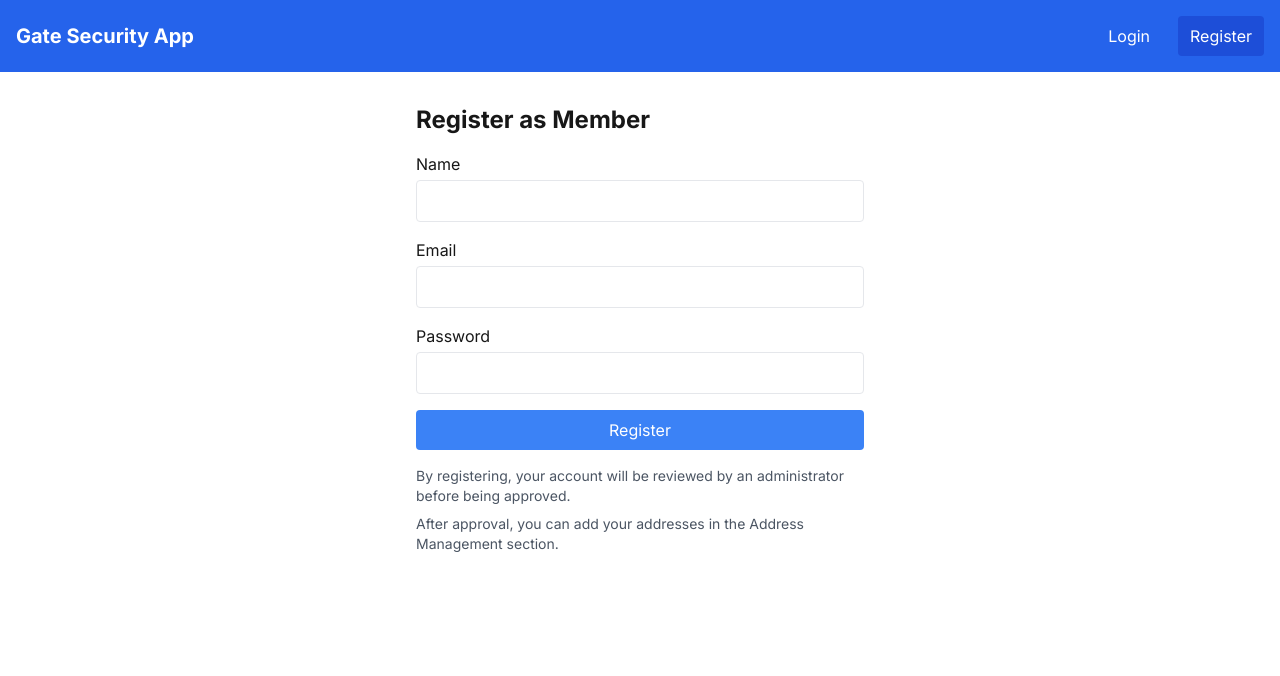
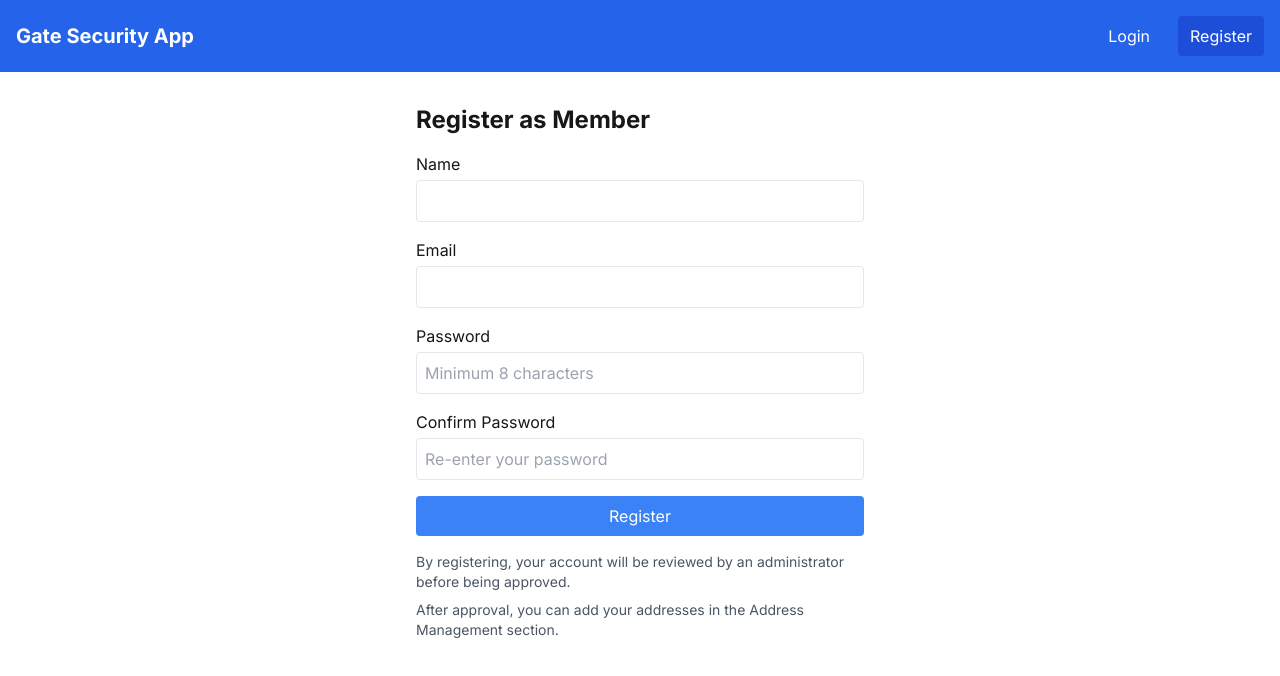
Before and after one commit to Ehernandez0921/hoa-security-app, a Next.js app: page /routes/register in a window 1280 px wide. Shown: the top 676 px of the page. Built offline with nearby package versions, Linux system fonts and the light colour scheme; no server answers; the database is empty.

Commit message:
added password validation

```diff
--- a/src/app/models/user/Registration.ts
+++ b/src/app/models/user/Registration.ts
@@ -2,6 +2,7 @@ export interface RegistrationFormData {
   name: string;
   email: string;
   password: string;
+  confirmPassword: string;
 }
 
 export interface RegistrationResult {
--- a/src/app/routes/register/page.tsx
+++ b/src/app/routes/register/page.tsx
@@ -12,10 +12,23 @@ export default function Register() {
   const [formData, setFormData] = useState<RegistrationFormData>({
     name: '',
     email: '',
-    password: ''
+    password: '',
+    confirmPassword: ''
   })
   const [error, setError] = useState('')
   const [loading, setLoading] = useState(false)
+  const [passwordError, setPasswordError] = useState('')
+
+  // Add password validation function
+  const validatePasswords = (password: string, confirmPassword: string) => {
+    if (confirmPassword && password !== confirmPassword) {
+      setPasswordError('Passwords do not match')
+    } else if (confirmPassword && password.length < 8) {
+      setPasswordError('Password must be at least 8 characters long')
+    } else {
+      setPasswordError('')
+    }
+  }
 
   // Redirect authenticated users away from register page
   useEffect(() => {
@@ -37,8 +50,22 @@ export default function Register() {
   if (status === 'unauthenticated') {
     const handleSubmit = async (e: React.FormEvent) => {
       e.preventDefault()
+
+      // Reset errors
+      setError('')
+
+      // Final validation before submit
+      if (formData.password !== formData.confirmPassword) {
+        setPasswordError('Passwords do not match')
+        return
+      }
+
+      if (formData.password.length < 8) {
+        setPasswordError('Password must be at least 8 characters long')
+        return
+      }
+
       setLoading(true)
-      setError('')
 
       try {
         // Call our dataAccess layer to create the user with Supabase
@@ -79,6 +106,11 @@ export default function Register() {
             {error}
           </div>
         )}
+        {passwordError && (
+          <div className="bg-red-100 border border-red-400 text-red-700 px-4 py-3 rounded mb-4">
+            {passwordError}
+          </div>
+        )}
         <form onSubmit={handleSubmit} className="space-y-4">
           <div>
             <label className="block mb-1">Name</label>
@@ -106,17 +138,40 @@ export default function Register() {
             <label className="block mb-1">Password</label>
             <input
               type="password"
-              className="w-full border p-2 rounded"
+              className={`w-full border p-2 rounded ${passwordError ? 'border-red-500' : ''}`}
               value={formData.password}
-              onChange={e => setFormData({...formData, password: e.target.value})}
+              onChange={e => {
+                const newPassword = e.target.value;
+                setFormData({...formData, password: newPassword});
+                validatePasswords(newPassword, formData.confirmPassword);
+              }}
               required
               disabled={loading}
+              minLength={8}
+              placeholder="Minimum 8 characters"
+            />
+          </div>
+          <div>
+            <label className="block mb-1">Confirm Password</label>
+            <input
+              type="password"
+              className={`w-full border p-2 rounded ${passwordError ? 'border-red-500' : ''}`}
+              value={formData.confirmPassword}
+              onChange={e => {
+                const confirmPass = e.target.value;
+                setFormData({...formData, confirmPassword: confirmPass});
+                validatePasswords(formData.password, confirmPass);
+              }}
+              required
+              disabled={loading}
+              minLength={8}
+              placeholder="Re-enter your password"
             />
           </div>
           <button
             type="submit"
             className="w-full bg-blue-500 text-white p-2 rounded hover:bg-blue-600 disabled:bg-blue-300"
-            disabled={loading}
+            disabled={loading || !!passwordError}
           >
             {loading ? 'Registering...' : 'Register'}
           </button>
```
